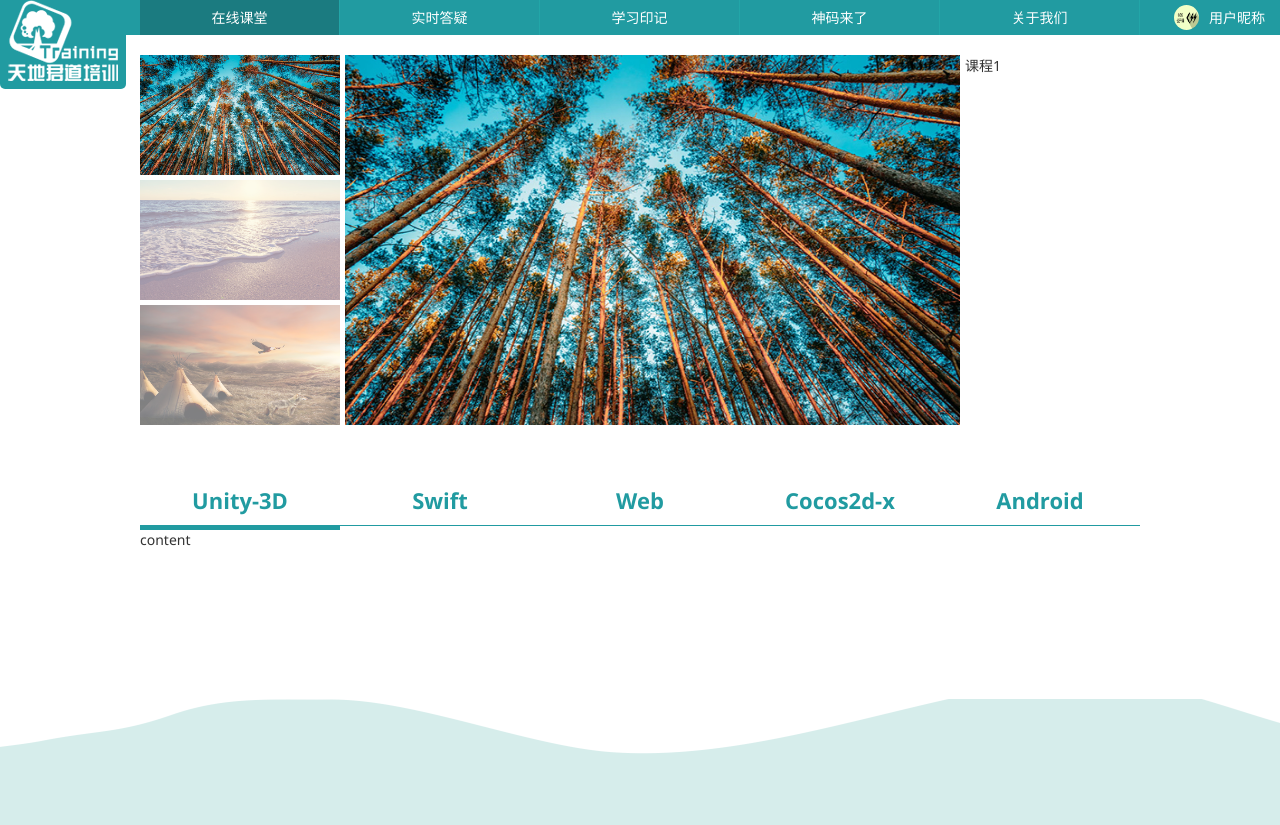
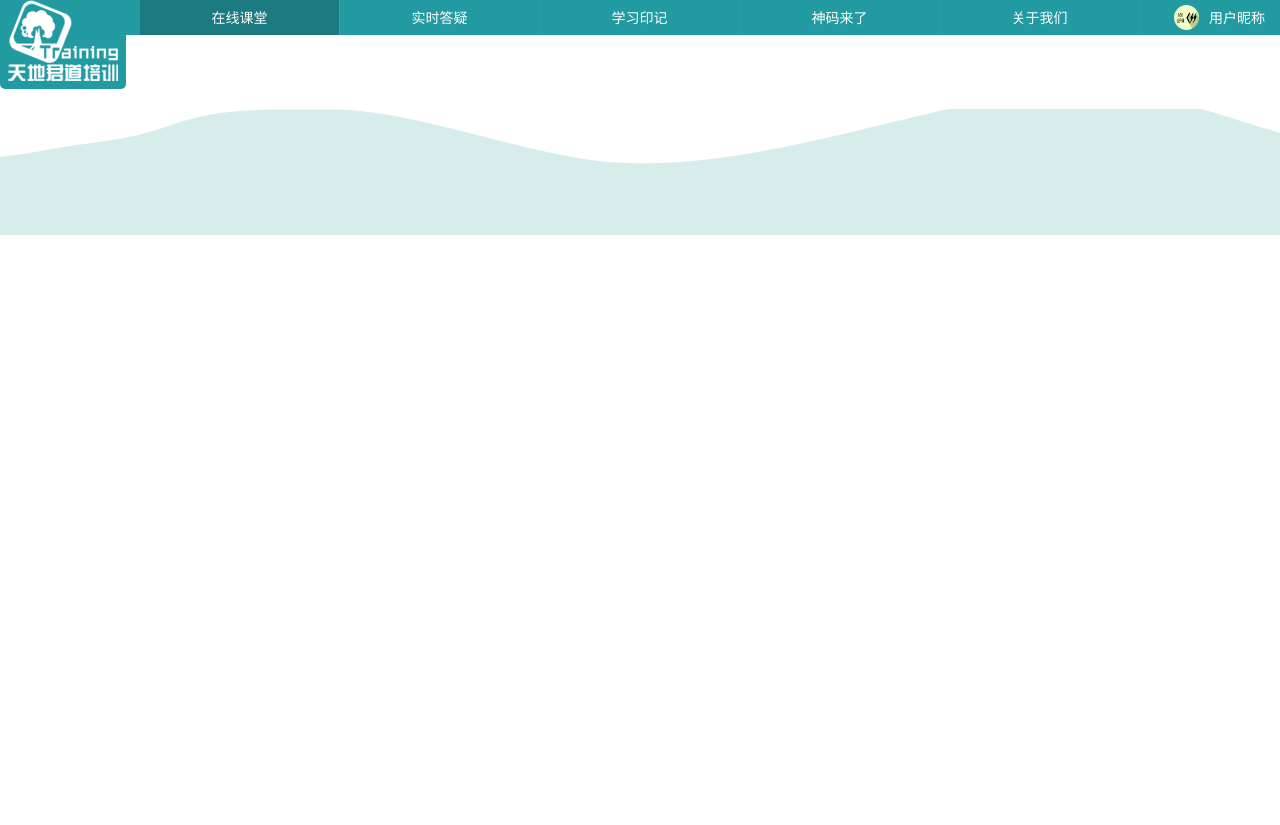
Before and after one commit to xiha123/tiandi, a CodeIgniter app: page /database/ in a window 1280 px wide. After the commit the page ends 235 px from the top, so only its background shows below. Run offline with CodeIgniter, Linux system fonts and the light colour scheme.

Commit message:
在线课程页面并不是首页
在线课程页面并不是首页

```diff
--- a/application/views/pages/home.php
+++ b/application/views/pages/home.php
@@ -7,43 +7,6 @@
 
 <div class="main">
 	<div class="wrapper">
-		<div class="slider cf">
-			<ul class="slider-trigger fl js-slider-trigger">
-				<li class="active"><img src="/static/image/slide1.jpg" height="120" width="200"></li>
-				<li><img src="/static/image/slide2.jpg" height="120" width="200"></li>
-				<li><img src="/static/image/slide3.jpg" height="120" width="200"></li>
-			</ul>
-			<ul class="slider-content fl js-slider-content">
-				<li class="active">
-					<img src="/static/image/slide1.jpg" height="370" width="615">
-					<div class="slider-summary">课程1</div>
-				</li>
-				<li>
-					<img src="/static/image/slide2.jpg" height="370" width="615">
-					<div class="slider-summary">课程2</div>
-				</li>
-				<li>
-					<img src="/static/image/slide3.jpg" height="370" width="615">
-					<div class="slider-summary">课程3</div>
-				</li>
-			</ul>
-		</div>
-		<div class="tab">
-			<ul class="tab-trigger cf">
-				<li><a class="active" href="javascript:void(0)">Unity-3D</a></li>
-				<li><a href="javascript:void(0)">Swift</a></li>
-				<li><a href="javascript:void(0)">Web</a></li>
-				<li><a href="javascript:void(0)">Cocos2d-x</a></li>
-				<li><a href="javascript:void(0)">Android</a></li>
-			</ul>
-			<ul class="tab-content">
-				<li class="active">content</li>
-				<li>content</li>
-				<li>content</li>
-				<li>content</li>
-				<li>content</li>
-			</ul>
-		</div>
 	</div>
 </div>
 
```
Also changed, not shown: application/controllers/olClass.php (added, +10 -0 lines), application/views/pages/olClass.php (added, +54 -0 lines), static/css/olClass.css (renamed from static/css/home.css), static/js/olClass.js (renamed from static/js/home.js).
